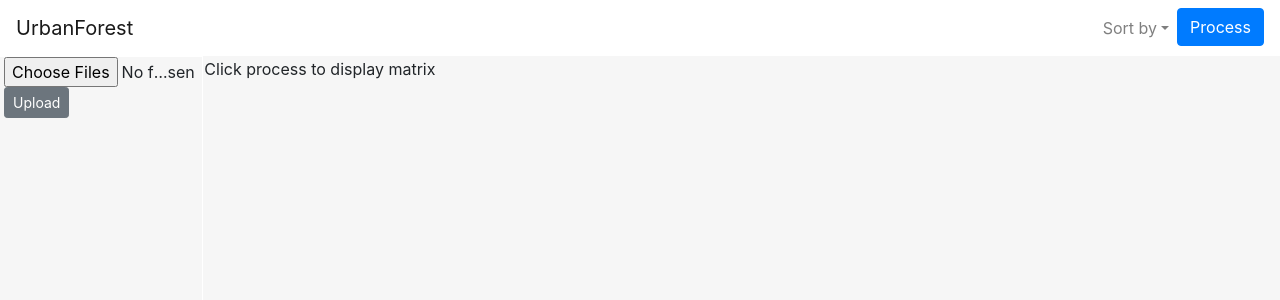
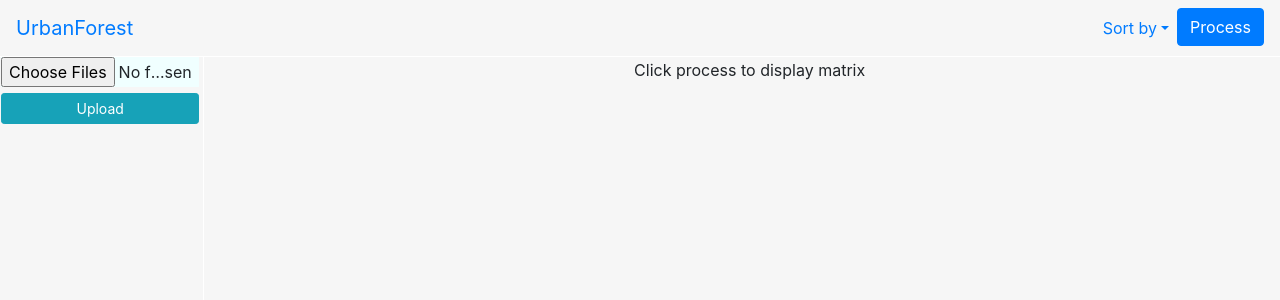
Before and after one commit to kaustavbhattacharjee/opendatavis, a React (Create React App) app: page / in a window 1280 px wide. Shown: the top 300 px of the page. Built offline with nearby package versions, Linux system fonts and the light colour scheme.

Commit message:
test added

```diff
--- a/package.json
+++ b/package.json
@@ -2,7 +2,7 @@
   "name": "reorderablemat",
   "version": "0.1.0",
   "private": true,
-  "homepage":"https://akm-islam.github.io/opendatavis/",
+  "homepage": "https://akm-islam.github.io/opendatavis/",
   "dependencies": {
     "axios": "^0.19.0",
     "bootstrap": "^4.3.1",
@@ -18,8 +18,8 @@
     "start": "react-scripts start",
     "build": "react-scripts build",
     "test": "react-scripts test",
-    "predeploy":"npm run build",
-    "deploy":"gh-pages -d build",
+    "predeploy": "npm run build",
+    "deploy": "gh-pages -d build",
     "eject": "react-scripts eject"
   },
   "eslintConfig": {
--- a/src/App.css
+++ b/src/App.css
@@ -71,6 +71,26 @@ stroke: rgba(120, 121, 116, 0.93);
   background-color:  rgb(248, 248, 246);
   height: 100%;
 }
-.formclass{
-  margin-left: 18px
-}
+.textcolor{
+  fill:blue;
+  }
+  .formclass{
+    margin-left: 16px;
+    margin-right: 4px;
+    margin-right: 4px
+  }
+  .buttonclass{
+    margin-top: 6px
+  }
+  .row1{
+    margin-top: 1px;
+  }
+  #fileupload{
+    background-color: azure
+  }
+  .upload{
+    margin-right: 1px;
+  }
+  .main{
+    text-align: center
+  }
--- a/src/App.js
+++ b/src/App.js
@@ -254,9 +254,15 @@ handleFile=(e)=>{
   this.setState({file:file})
 }
 handleUpload=(e)=>{
+  var x = document.getElementById("fileupload");
+  if ('files' in x) {
+      console.log(x.files.length);
+    }
   let file=this.state.file;
   let formdata=new FormData()
   for (var key in this.state.file) {
+    console.log(key)
+    console.log(this.state.file[key].name)
   formdata.append('file',this.state.file[key])
   }
   axios({
@@ -277,12 +283,13 @@ handleUpload=(e)=>{
 }
 //-----------------------------------------------------------------Render function starts here
 render() {
+  //console.log(this.state.file)
   if(Object.keys(this.state.matrixdata).length>0){
   }
   return (
     <div>
 { /* Navbar starts here */ }
-        <Navbar color="faded" light expand="sm">
+    <Navbar style={{backgroundColor:"rgb(224,224,224,.3)"}} expand="sm" >
           <NavbarBrand href="/">UrbanForest</NavbarBrand>
           <NavbarToggler/>
           <Collapse navbar>
@@ -305,21 +312,19 @@ render() {
               </NavItem>
             </Nav>
           </Collapse>
-        </Navbar>
+    </Navbar>
 { /* File Upload (first column starts here) */ }
-        <Row>
-          <Col md="2" style={{padding:1}}>
+    <Row className="row1">
+        <Col md="2" style={{padding:0}} className="upload">
           <div style={{backgroundColor:"rgb(224,224,224,.3)",width:"100%",height:"700px"}}>
-            <FormGroup action = "http://localhost:5000/uploader" method = "POST" className="formclass">
+            <FormGroup className="formclass">
               <Input type="file" name="fileupload" id="fileupload" onChange={(e)=>this.handleFile(e)} multiple={true}></Input>
-              <label htmlFor="fileupload"></label>
-              <Button color="secondary" size="sm" onClick={(e)=>this.handleUpload(e)}>Upload</Button>
+              <Button className="buttonclass" color="info" size="sm" onClick={(e)=>this.handleUpload(e)} block>Upload</Button>
             </FormGroup>
           </div>
-          </Col>
+        </Col>
 { /* Main view starts here */ }
-          <Col md="10" style={{backgroundColor:"rgb(224,224,224,.3)",padding:1,overflow:"scroll"}}>
-          <div style={{width:"100%",height:"700px"}}>
+      <Col className="main" style={{backgroundColor:"rgb(224,224,224,.3)",overflow:"scroll",padding:1}}>
           <div>
               {
                   (Object.keys(this.state.matrixdata).length>0)?<HeatMap key={'key1'} gdatasets={[]} display='main' clickhandler={this.attribute_click_handler} datasets={this.state.matrixdata} commonA={this.state.unionmade} />:"Click process to display matrix"
@@ -341,10 +346,9 @@ render() {
           : null
        //pop up window ends here
        }
-      <div id="mySVG">
-      </div>
-          </div>
-          </Col>
+{ /* div for line starts here */ }
+      <div id="mySVG"></div>
+      </Col>
         </Row>
 { /* Modal starts here */ }
         <Modal isOpen={this.state.modal} toggle={this.toggle} backdrop={this.state.backdrop} size="xl" style={{maxWidth: '1600px', width: '90%'}}>
```
Also changed, not shown: 01_test/01_file_upload_test.html (added, +44 -0 lines), 01_test/test.js (added), 1 other file (tests, documents, lock files or other folders).
